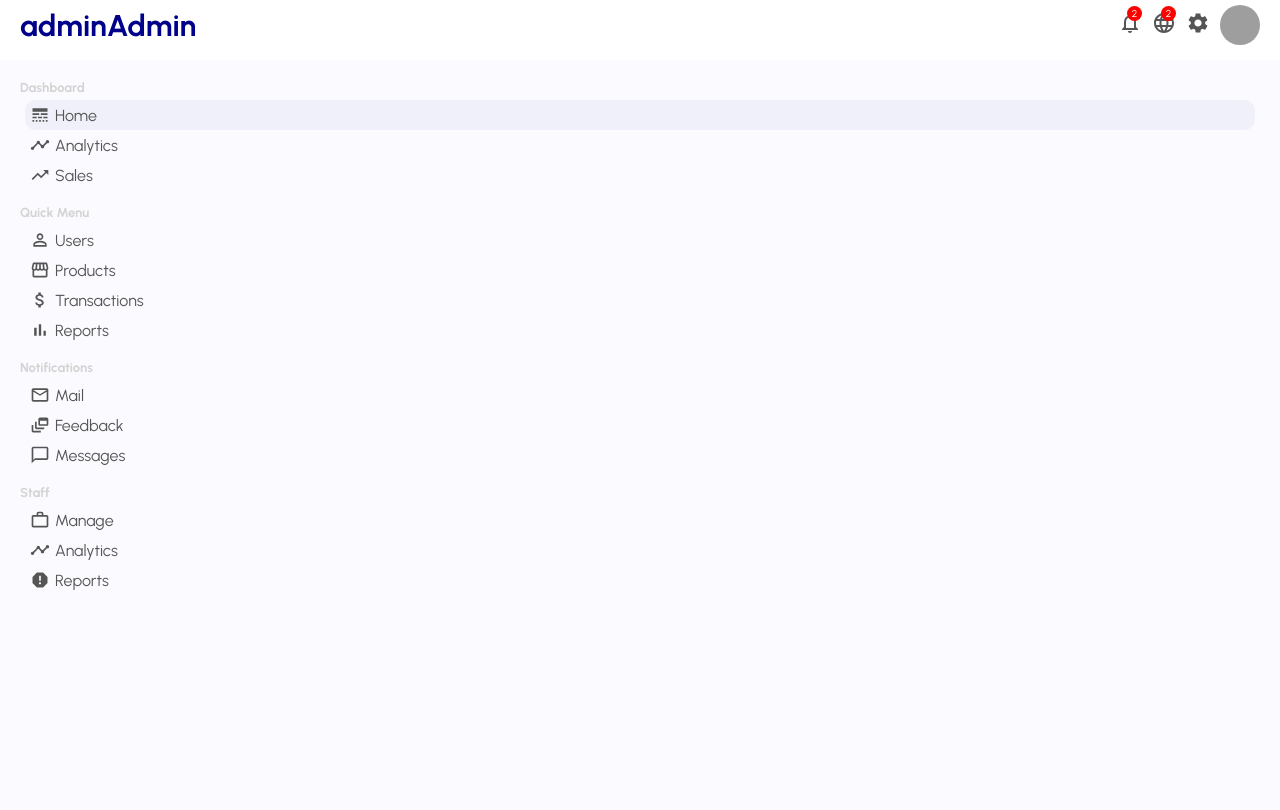
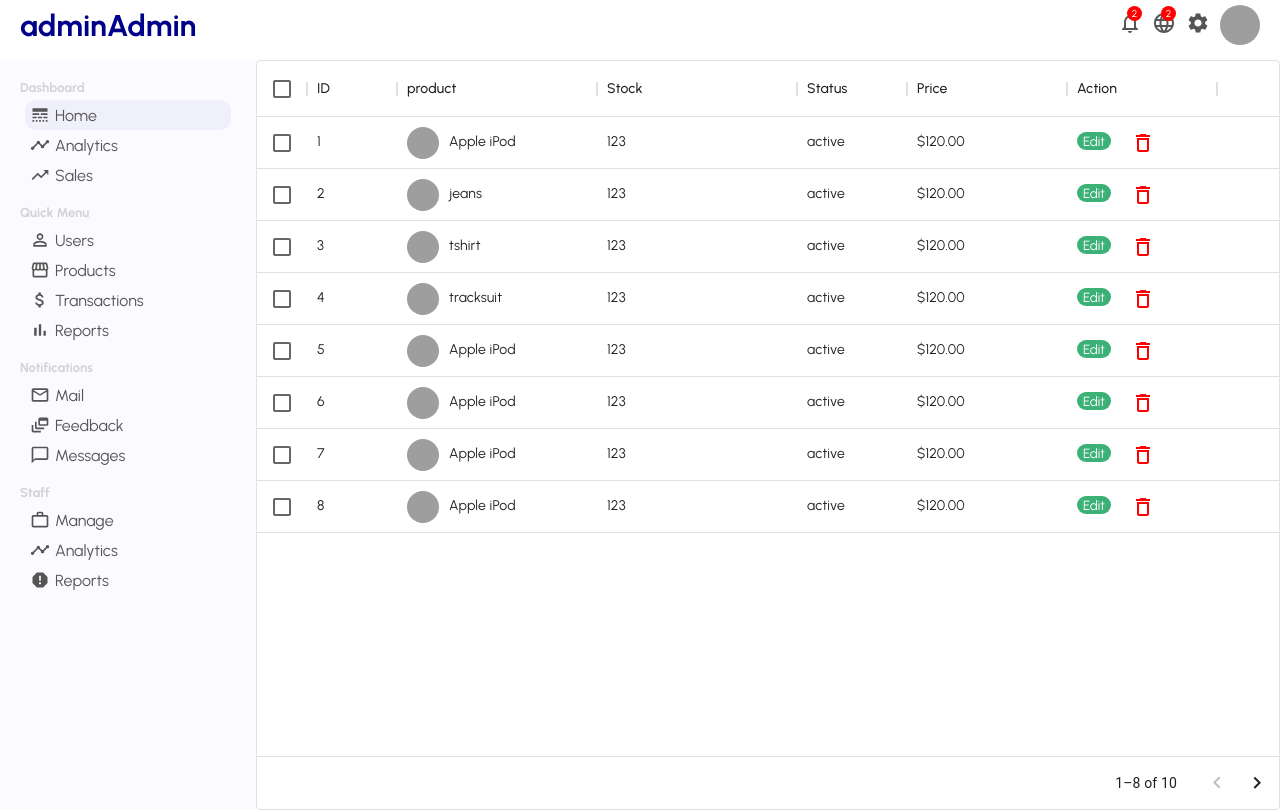
Before and after one commit to vishalverma1999/ReactAdminDashboardLama, a React (Create React App) app: page /products in a window 1280 px wide. Built offline with nearby package versions, Linux system fonts and the light colour scheme; grey boxes are pictures that could not be loaded.

Commit message:
Data grid product list

```diff
--- a/src/App.js
+++ b/src/App.js
@@ -6,6 +6,7 @@ import { BrowserRouter, Routes, Route } from "react-router-dom";
 import UserList from "./pages/home/userList/UserList";
 import User from "./pages/user/User";
 import NewUser from "./pages/newUser/NewUser";
+import ProductList from "./pages/productList/ProductList";
 
 
 const App = () => {
@@ -19,6 +20,7 @@ const App = () => {
           <Route path="/userList" element={<UserList />} />
           <Route path="/user/:userId" element={<User />} />     {/*path is going to be user and additionally :userId, so this means basically look at this path and after this userId can be anything any number any string and it's going to be our user id*/}
           <Route path="/newUser" element={<NewUser />} />
+          <Route path="/products" element={<ProductList />} />
         </Routes>
       </div>
     </BrowserRouter>
--- a/src/data.js
+++ b/src/data.js
@@ -63,3 +63,17 @@ export const userRows = [
     { id: 10, userName: 'Jon Snow', avatar: 'https://cdn.wallpapersafari.com/60/61/MC2JnB.jpg', email: 'jonsnow@gmail.com', status: "active", transaction: "$120.00" },
 
 ];
+
+export const productRows = [
+    { id: 1, name: 'Apple iPod', img: 'https://cdn.wallpapersafari.com/60/61/MC2JnB.jpg', stock:123 , status: "active", price: "$120.00" },
+    { id: 2, name: 'jeans', img: 'https://cdn.wallpapersafari.com/60/61/MC2JnB.jpg', stock:123 , status: "active", price: "$120.00" },
+    { id: 3, name: 'tshirt', img: 'https://cdn.wallpapersafari.com/60/61/MC2JnB.jpg', stock:123 , status: "active", price: "$120.00" },
+    { id: 4, name: 'tracksuit', img: 'https://cdn.wallpapersafari.com/60/61/MC2JnB.jpg', stock:123 , status: "active", price: "$120.00" },
+    { id: 5, name: 'Apple iPod', img: 'https://cdn.wallpapersafari.com/60/61/MC2JnB.jpg', stock:123 , status: "active", price: "$120.00" },
+    { id: 6, name: 'Apple iPod', img: 'https://cdn.wallpapersafari.com/60/61/MC2JnB.jpg', stock:123 , status: "active", price: "$120.00" },
+    { id: 7, name: 'Apple iPod', img: 'https://cdn.wallpapersafari.com/60/61/MC2JnB.jpg', stock:123 , status: "active", price: "$120.00" },
+    { id: 8, name: 'Apple iPod', img: 'https://cdn.wallpapersafari.com/60/61/MC2JnB.jpg', stock:123 , status: "active", price: "$120.00" },
+    { id: 9, name: 'Apple iPod', img: 'https://cdn.wallpapersafari.com/60/61/MC2JnB.jpg', stock:123 , status: "active", price: "$120.00" },
+    { id: 10, name: 'Apple iPod', img: 'https://cdn.wallpapersafari.com/60/61/MC2JnB.jpg', stock:123 , status: "active", price: "$120.00" },
+
+];
--- /dev/null
+++ b/src/pages/productList/ProductList.jsx
@@ -0,0 +1,83 @@
+import './productList.css'
+import { DataGrid } from '@mui/x-data-grid';
+import { DeleteOutline } from '@material-ui/icons';
+import { Link } from 'react-router-dom';
+import { productRows } from '../../data';
+import React, { useState } from 'react';
+
+
+function ProductList() {
+
+    const [data, setdata] = useState(productRows);
+
+
+    const handleDelete = (id) => {
+        setdata(data.filter((items) => items.id !== id));
+    }
+    const columns = [
+        { field: 'id', headerName: 'ID', width: 90 },
+        {
+            field: 'product',
+            headerName: 'product',
+            width: 200,
+            // editable: true,    // helps to edit like input box
+            // you can use them directly but also you can render different outputs for example you might need to add user profile picture or green dot for passive or red for active something like that what i mean is you can create your own column rule, renderCell helps us to write column rule
+            renderCell: (params) => {
+                return (
+                    <div className='productListItem'>
+                        <img src={params.row.img} alt="" className='productListImage' />
+                        {params.row.name}
+                    </div>
+                )
+            }
+        },
+        {
+            field: 'stock',
+            headerName: 'Stock',
+            width: 200,
+        },
+        {
+            field: 'status',
+            headerName: 'Status',
+            width: 110,
+        },
+        {
+            field: 'price',
+            headerName: 'Price',
+            width: 160,
+        },
+        {
+            field: 'action',
+            headerName: 'Action',
+            width: 150,
+            renderCell: (params) => {
+                return (
+                    <>
+                        <Link to={"/product/" + params.row.id} >
+                            <button className="productListEdit">Edit</button>
+                        </Link>
+                        <DeleteOutline className='productListDelete' onClick={() => handleDelete(params.row.id)} />
+                    </>
+                )
+            }
+        }
+
+    ];
+
+
+    return (
+        <div className='productList'>
+            <DataGrid
+                rows={data}
+                columns={columns}
+                pageSize={8}
+                rowsPerPageOptions={[8]}
+                checkboxSelection
+                /*okay so when i click on edit or delete icon in action column, the checkbox gets selected, to prevent this i can go to the DataGrid and write disableSelectionOnClick */
+                disableSelectionOnClick
+            />
+        </div>
+    )
+}
+
+export default ProductList
--- /dev/null
+++ b/src/pages/productList/productList.css
@@ -0,0 +1,31 @@
+.productList{
+    flex: 4;
+}
+
+.productListItem{
+    display: flex;
+    align-items: center;
+}
+
+.productListImage{
+    width: 32px;
+    height: 32px;
+    border-radius: 50%;
+    object-fit: cover;
+    margin-right: 10px;
+}
+
+.productListEdit{
+    border: none;
+    border-radius: 10px;
+    background-color: #3bb077;
+    padding: 5px 10x;
+    color: white;
+    cursor: pointer;
+    margin-right: 20px;
+}
+
+.productListDelete{
+    color: red;
+    cursor: pointer;
+}
```
Also changed, not shown: 1 other file (tests, documents, lock files or other folders).
